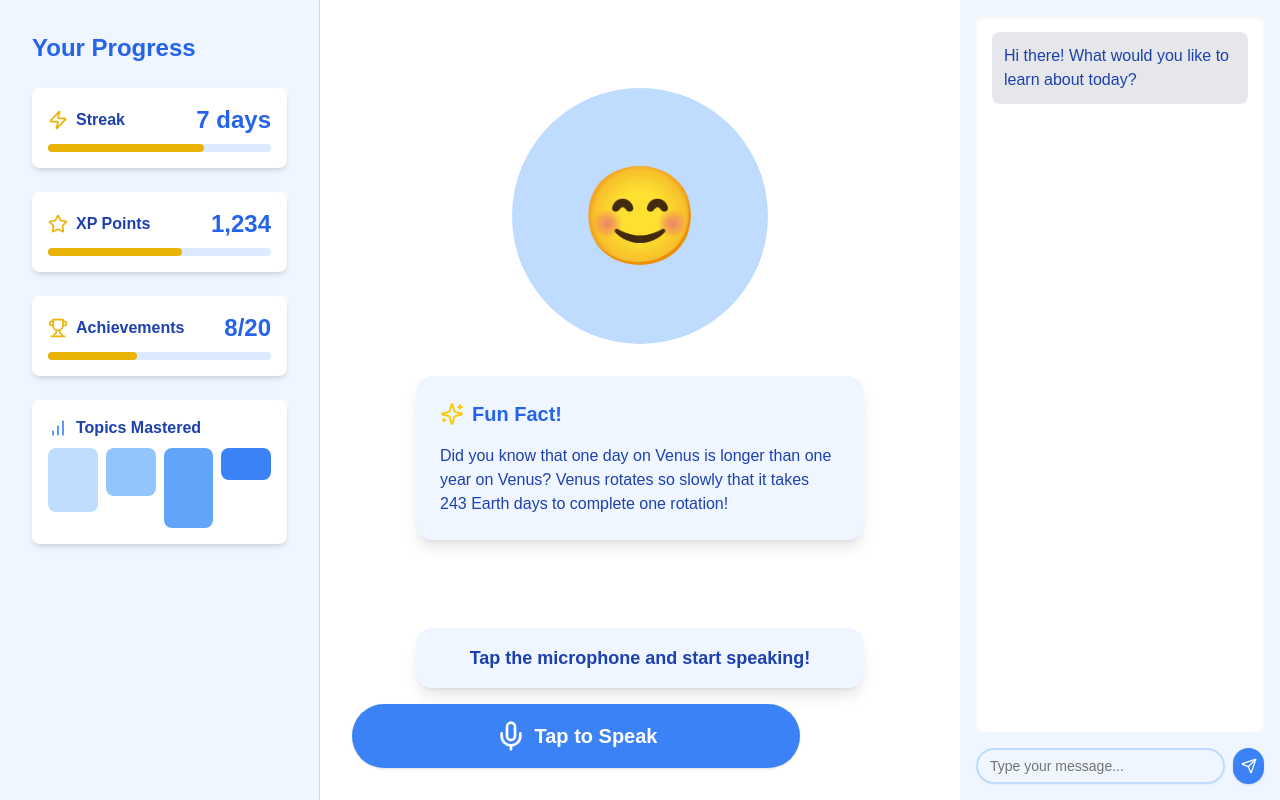
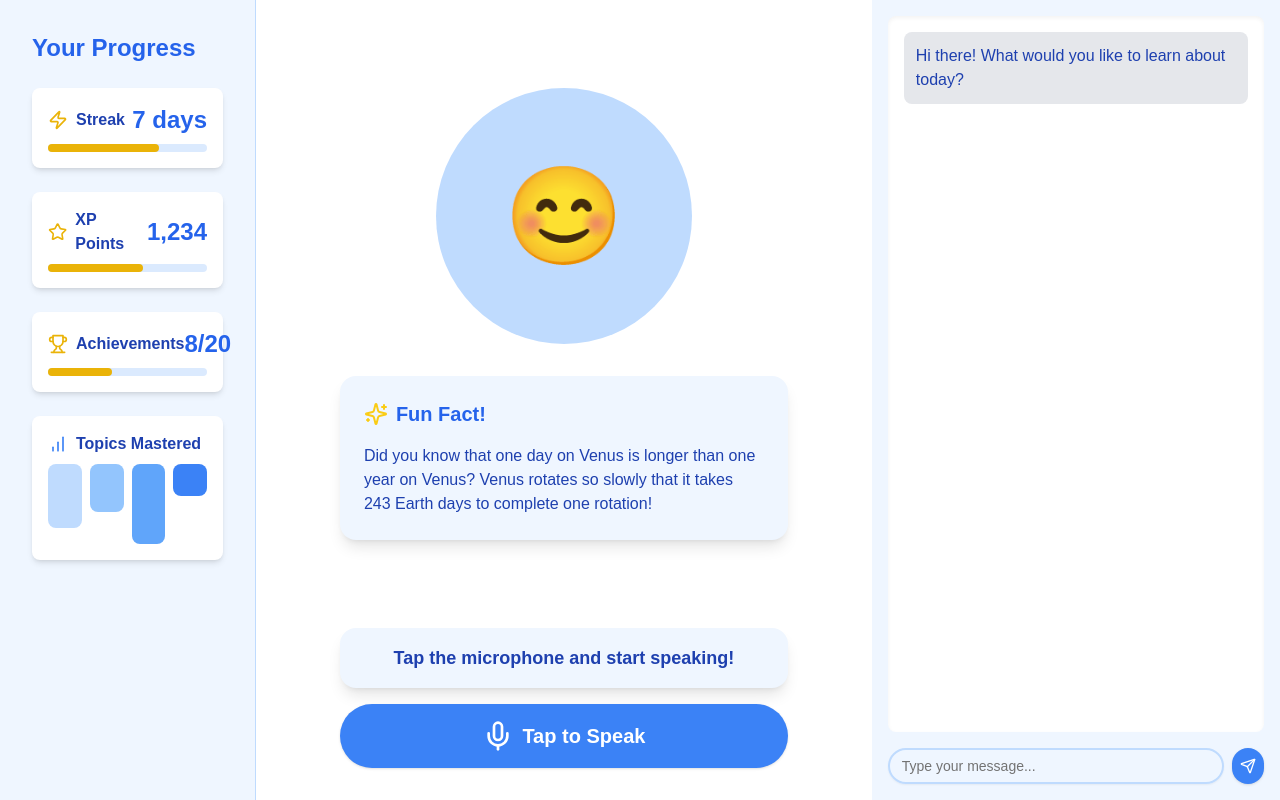
Before and after one commit to LiorLearning/MathTutor-frontend, a Next.js app: page /chat in a window 1280 px wide. Built offline with nearby package versions, Linux system fonts and the light colour scheme.

Commit message:
basic UI

```diff
--- a/src/components/chat.tsx
+++ b/src/components/chat.tsx
@@ -48,7 +48,7 @@ export function Chat({ className }: { className?: string }) {
     <div className={className}>
       <div className="flex h-screen bg-white">
         {/* Progress Panel */}
-        <div className="w-1/4 bg-blue-50 p-8 border-r border-blue-200">
+        <div className="w-1/5 bg-blue-50 p-8 border-r border-blue-200">
           <h2 className="text-2xl font-bold text-blue-600 mb-6">Your Progress</h2>
           <div className="space-y-6">
             <div className="bg-white p-4 rounded-lg shadow-md">
@@ -105,7 +105,7 @@ export function Chat({ className }: { className?: string }) {
         </div>
 
         {/* Main Companion View */}
-        <div className="w-1/2 bg-white p-8 flex flex-col">
+        <div className="w-3/5 bg-white p-8 flex flex-col">
           <div className="flex-grow flex flex-col items-center justify-center">
             <div className="w-64 h-64 bg-blue-200 rounded-full mb-8 flex items-center justify-center relative">
               <div className="text-8xl">{currentEmotion.emoji}</div>
@@ -121,14 +121,14 @@ export function Chat({ className }: { className?: string }) {
               <p className="text-blue-800">{funFact}</p>
             </div>
           </div>
-          <div className="mt-auto">
-            <div className="bg-blue-50 p-4 rounded-2xl shadow-lg w-full max-w-md mx-auto mb-4">
+          <div className="mt-auto flex flex-col items-center">
+            <div className="bg-blue-50 p-4 rounded-2xl shadow-lg w-full max-w-md mb-4">
               <p className="text-blue-800 text-center text-lg font-semibold">
                 {spokenText || "Tap the microphone and start speaking!"}
               </p>
             </div>
             <Button
-              className={`w-full max-w-md mx-auto h-16 rounded-full ${isListening ? 'bg-red-500 hover:bg-red-600' : 'bg-blue-500 hover:bg-blue-600'} text-white text-xl font-bold transition-colors duration-300`}
+              className={`w-full max-w-md h-16 rounded-full ${isListening ? 'bg-red-500 hover:bg-red-600' : 'bg-blue-500 hover:bg-blue-600'} text-white text-xl font-bold transition-colors duration-300`}
               size="lg"
               onClick={handleMicClick}
             >
@@ -148,7 +148,7 @@ export function Chat({ className }: { className?: string }) {
         </div>
 
         {/* Chat Window */}
-        <div className="w-1/4 bg-blue-50 p-4 flex flex-col">
+        <div className="w-2/5 bg-blue-50 p-4 flex flex-col">
           <div className="flex-grow overflow-auto mb-4 bg-white rounded-lg shadow-inner p-4">
             {chatMessages.map((msg, index) => (
               <div key={index} className={`mb-4 ${msg.sender === 'user' ? 'text-right' : 'text-left'}`}>
```
